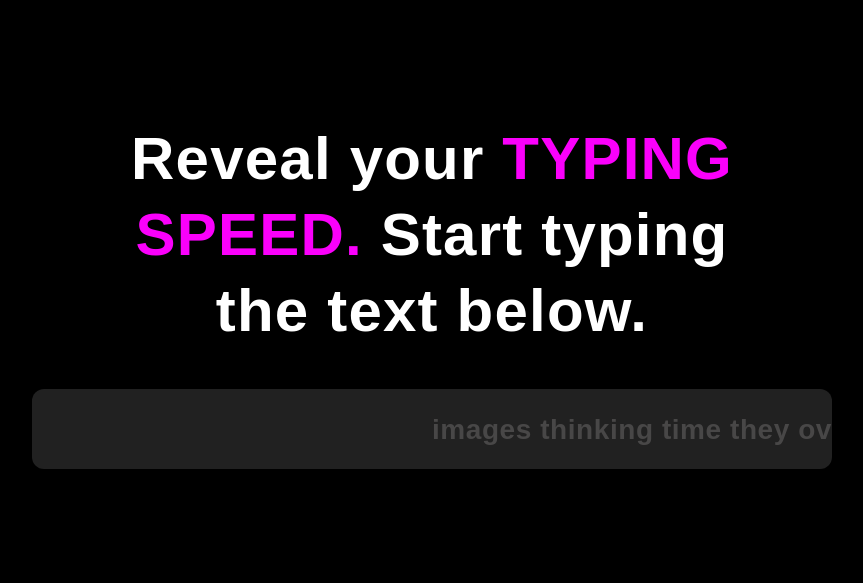
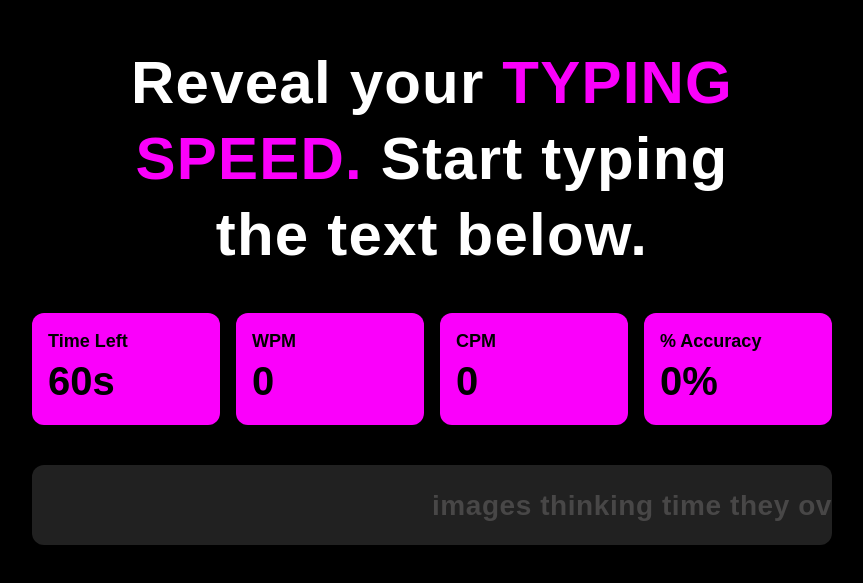
Before and after one commit to oleksandrportianko/typing-test, a React (Create React App) app: page / in a window 1280 px wide. Shown: the part 105-688 px from the top of the page, without its empty margins (208-1071 px from the left). Built offline with nearby package versions, Linux system fonts and the light colour scheme.

Commit message:
base typing speed logic ready

```diff
--- a/src/App.tsx
+++ b/src/App.tsx
@@ -7,15 +7,26 @@ function App() {
   const [selectedText, setSelectedText] = useState<string[]>(getRandomText(150));
   const [finishedWords, setFinishedWords] = useState<TFinishedWord[]>([]);
   const [finishedWordsWidth, setFinishedWordsWidth] = useState<number>(0);
+  const [isTypingStarted, setIsTypingStarted] = useState<boolean>(false);
   const [currentWordIndex, setCurrentWordIndex] = useState<number>(0);
   const [inputTextWidth, setInputTextWidth] = useState<number>(0);
   const [wrongWord, setWrongWord] = useState<boolean>(false);
   const [inputText, setInputText] = useState<string>('');
+  const [timeEnd, setTimeEnd] = useState<boolean>(false);
+  const [timeLeft, setTimeLeft] = useState<number>(60);
+  const [accuracy, setAccuracy] = useState<number>(0);
+  const [wpm, setWpm] = useState<number>(0);
+  const [cpm, setCpm] = useState<number>(0);
 
   const finishedWordsRef = useRef<HTMLDivElement>(null);
   const currentWordsRef = useRef<HTMLDivElement>(null);
+  const textInputRef = useRef<HTMLInputElement>(null);
 
   const handleChangeValue = (value: string) => {
+    if (!isTypingStarted) {
+      setIsTypingStarted(true);
+    }
+
     setInputText(value);
 
     const currentWord = selectedText[currentWordIndex];
@@ -56,28 +67,95 @@ function App() {
     }
   }, [finishedWords, inputText])
 
+  useEffect(() => {
+    if (isTypingStarted) {
+      const correctWords = finishedWords.filter((word) => word.correct).length;
+      const totalWords = finishedWords.length;
+      const accuracy = Math.round((100 / totalWords) * correctWords);
+      const cpmData = finishedWords.map((word) => word.word.split('')).flat().length;
+
+      setAccuracy(accuracy);
+      setWpm(correctWords);
+      setCpm(cpmData);
+    }
+  }, [isTypingStarted, finishedWords]);
+
+  useEffect(() => {
+    let interval: NodeJS.Timeout;
+
+    if (isTypingStarted && timeLeft !== 0) {
+      interval = setInterval(() => {
+        setTimeLeft((prev) => prev - 1);
+      }, 1000);
+    } else if (isTypingStarted && timeLeft === 0) {
+      setIsTypingStarted(false);
+      setTimeEnd(true);
+    }
+
+    return () => clearInterval(interval);
+  }, [isTypingStarted, setIsTypingStarted, timeLeft]);
+
   return (
     <div className="w-full min-h-[100vh] bg-[#000000] flex flex-col justify-center items-center gap-10 p-10">
-      <h2 className="text-[60px] leading-[76px] text-[#FFFFFF] font-semibold tracking-[0.02em] max-w-[650px] text-center">
+      <h2 className="text-[60px] leading-[76px] text-[#FFFFFF] font-semibold tracking-[0.02em] max-w-[650px] text-center select-none">
         Reveal your <span className="text-[#FA00FB]">TYPING SPEED.</span> Start typing the text below.
       </h2>
-      <div className="bg-[#212121] max-w-[800px] w-full h-[80px] rounded-xl relative overflow-hidden">
+      <div className="max-w-[800px] w-full grid grid-cols-4 gap-4 select-none">
+        <div className="bg-[#FA00FB] p-4 rounded-xl">
+          <h5 className="font-semibold text-bold text-[18px] leading-[24px]">
+            Time Left
+          </h5>
+          <span className="font-bold text-[40px] leading-[56px] flex">
+            <span className="block min-w-[43px]">{timeLeft}</span>s
+          </span>
+        </div>
+        <div className="bg-[#FA00FB] p-4 rounded-xl">
+          <h5 className="font-semibold text-bold text-[18px] leading-[24px]">
+            WPM
+          </h5>
+          <span className="font-bold text-[40px] leading-[56px]">
+            {wpm}
+          </span>
+        </div>
+        <div className="bg-[#FA00FB] p-4 rounded-xl">
+          <h5 className="font-semibold text-bold text-[18px] leading-[24px]">
+            CPM
+          </h5>
+          <span className="font-bold text-[40px] leading-[56px]">
+            {cpm}
+          </span>
+        </div>
+        <div className="bg-[#FA00FB] p-4 rounded-xl">
+          <h5 className="font-semibold text-bold text-[18px] leading-[24px]">
+            % Accuracy
+          </h5>
+          <span className="font-bold text-[40px] leading-[56px]">
+            {accuracy}%
+          </span>
+        </div>
+      </div>
+      <div
+        onClick={() => textInputRef?.current?.focus()}
+        className="bg-[#212121] max-w-[800px] w-full h-[80px] rounded-xl relative overflow-hidden"
+      >
         <input
           className={`bg-transparent w-1/2 h-full text-[#FA00FB] text-[28px] leading-[36px] font-semibold tracking-[0.02em] outline-none text-end relative z-[2] select-none ${wrongWord ? 'line-through' : ''}`}
           onChange={(e) => handleChangeValue(e.target.value)}
           onKeyDown={(e) => handleKeyDown(e)}
+          ref={textInputRef}
           value={inputText}
+          readOnly={timeEnd}
           type="text"
         />
         <div
           style={{ marginLeft: `-${wrongWord ? finishedWordsWidth + 8 : finishedWordsWidth + inputTextWidth}px` }}
-          className="text-[#484747] text-[28px] leading-[36px] font-semibold tracking-[0.02em] absolute whitespace-nowrap left-1/2 top-1/2 translate-y-[-50%] h-full flex items-center mt-[1px]"
+          className="text-[#484747] text-[28px] leading-[36px] font-semibold tracking-[0.02em] absolute whitespace-nowrap left-1/2 top-1/2 translate-y-[-50%] h-full flex items-center mt-[1px] select-none"
         >
           {selectedText.join(' ')}
         </div>
         <div
           style={{ paddingRight: `${inputTextWidth}px` }}
-          className="absolute text-[28px] leading-[36px] font-semibold tracking-[0.02em] top-1/2 translate-y-[-50%] whitespace-nowrap right-1/2 mt-[1px] bg-[#212121]"
+          className="absolute text-[28px] leading-[36px] font-semibold tracking-[0.02em] top-1/2 translate-y-[-50%] whitespace-nowrap right-1/2 mt-[1px] bg-[#212121] select-none"
         >
           {finishedWords.map((word, index) => (
             <span key={index} className={word.correct ? 'text-[#484747]' : 'text-[#484747] line-through'}>
```
